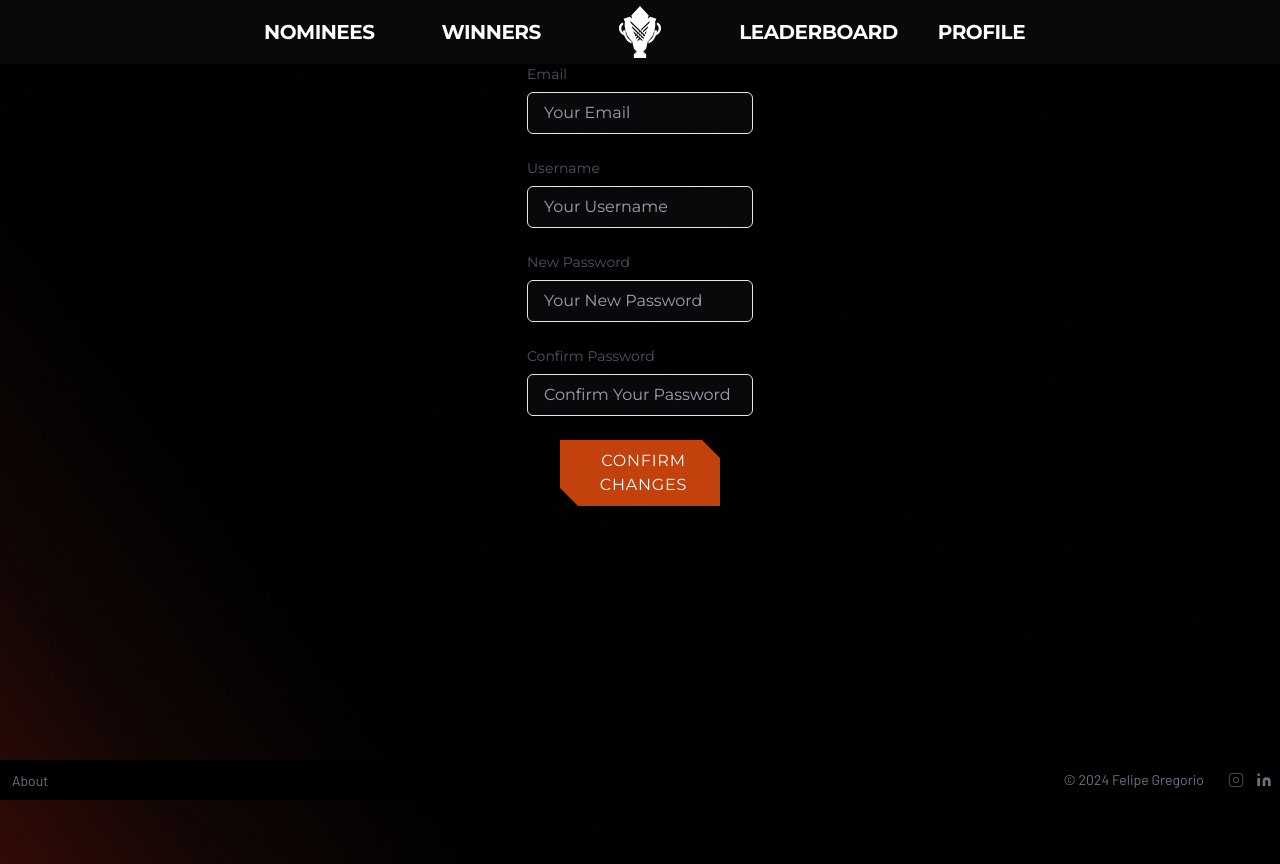
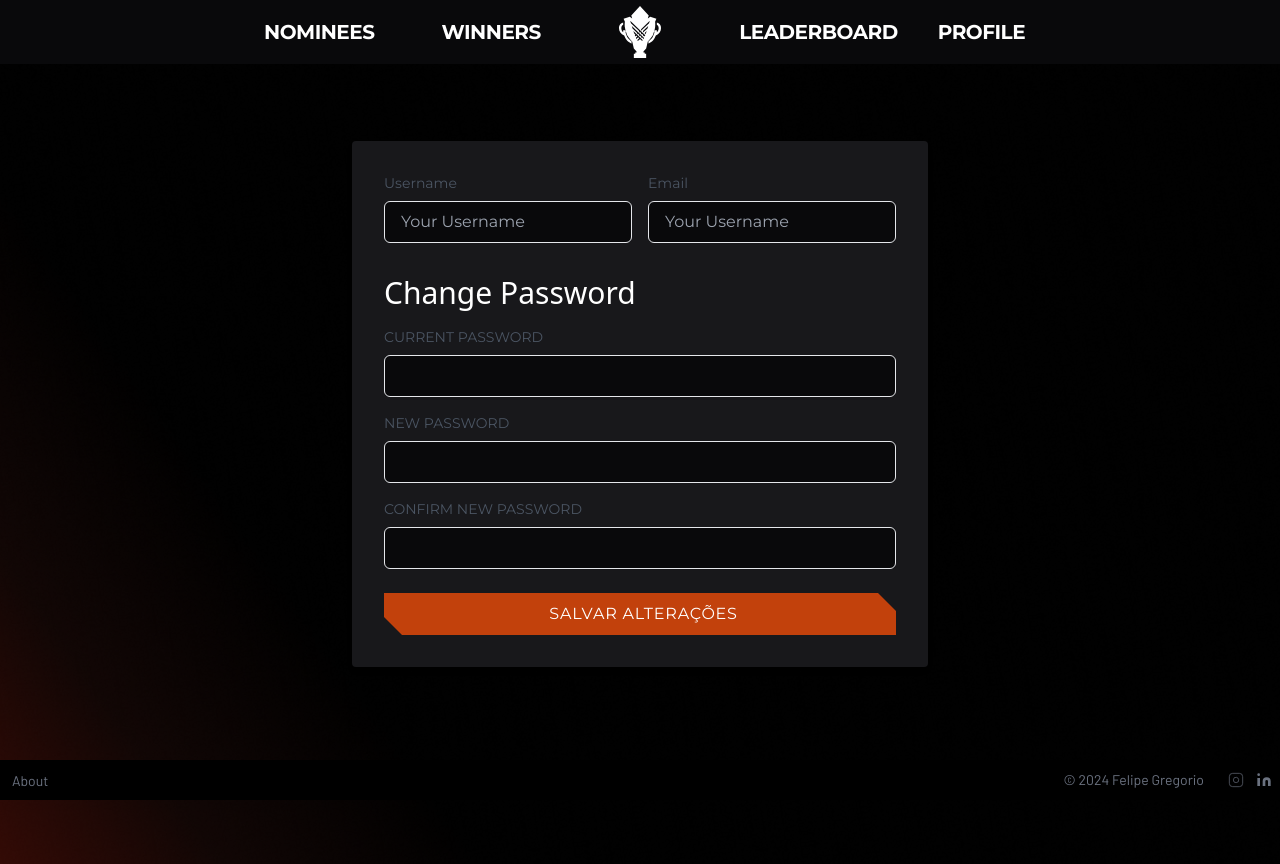
Before and after one commit to flp-gregorio/goty-bet, a React (Vite) app: page /profile in a window 1280 px wide. Built offline with nearby package versions, Linux system fonts and the light colour scheme.

Commit message:
change profile page

```diff
--- a/package.json
+++ b/package.json
@@ -12,6 +12,7 @@
   "dependencies": {
     "react": "^18.3.1",
     "react-dom": "^18.3.1",
+    "react-hook-form": "^7.52.1",
     "react-icons": "^5.2.1",
     "react-router-dom": "^6.24.1"
   },
--- a/src/pages/Profile/index.tsx
+++ b/src/pages/Profile/index.tsx
@@ -1,72 +1,78 @@
-import { useState } from "react";
+//import ButtonComponent from "../../components/ButtonComponent";
+//import InputComponent from "../../components/InputComponent";
+import { useForm } from "react-hook-form";
 import ButtonComponent from "../../components/ButtonComponent";
 import InputComponent from "../../components/InputComponent";
 import LayoutSystemComponent from "../../components/Layouts/LayoutSystemComponent";
 
+interface IFormInput {
+  username: string;
+  email: string;
+  password: string;
+  newPassword: string;
+  confirmPassword: string;
+}
+
 const Profile = () => {
-  const [email, setEmail] = useState("");
-  const [username, setUsername] = useState("");
-  const [password, setPassword] = useState("");
+  const { register, handleSubmit } = useForm<IFormInput>();
 
-  const handleChangeEmail = () => {
-    // Add functionality to change email
+  const onSubmit = (data: IFormInput) => {
+    console.log(data);
   };
-
-  const handleChangeUsername = () => {
-    // Add functionality to change username
-  };
-
-  const handleChangePassword = () => {
-    // Add functionality to change password
-  };
-
-  const handleConfirmChanges = () => {
-    // Add functionality to confirm changes
-  }
 
   return (
     <LayoutSystemComponent>
-      <div className="container flex align-middle content-center justify-center mx-auto">
-        <form className="font-montserrat">
+      <div className="flex items-center justify-center min-h-[85vh]">
+        <div className="bg-zinc-900 p-8 rounded shadow-md max-w-xl w-full mx-auto">
+          <form onSubmit={handleSubmit(onSubmit)}>
+            <div className="grid grid-cols-2 gap-4">
+              <InputComponent
+                label="Username"
+                type="text"
+                placeholder="Your Username"
+                {...register("username")}
+              />
+              <div>
                 <InputComponent
                   label="Email"
                   type="email"
-            name="email"
-            id="email"
-            onChange={(e) => setEmail(e.target.value)}
-            placeholder="Your Email"
+                  placeholder="Your Username"
+                  {...register("email")}
                 />
-          <div className="mt-6"></div>
+              </div>
+            </div>
+            <p className="text-white text-3xl mt-8">Change Password</p>
+            <div className="mt-4">
               <InputComponent
-            label="Username"
-            type="text"
-            name="username"
-            id="username"
-            onChange={(e) => setUsername(e.target.value)}
-            placeholder="Your Username"
+                label="CURRENT PASSWORD"
+                type="password"
+                placeholder=""
+                {...register("password")}
               />
-          <div className="mt-6"></div>
+            </div>
+
+            <div className="mt-4">
               <InputComponent
-            label="New Password"
+                label="NEW PASSWORD"
                 type="password"
-            name="password"
-            id="password"
-            onChange={(e) => setPassword(e.target.value)}
-            placeholder="Your New Password"
+                placeholder=""
+                {...register("newPassword")}
               />
-          <div className="mt-6"></div>
+            </div>
+            <div className="mt-4">
               <InputComponent
-            label="Confirm Password"
+                label="CONFIRM NEW PASSWORD"
                 type="password"
-            name="confirmPassword"
-            id="confirmPassword"
-            onChange={(e) => setConfirmPassword(e.target.value)}
-            placeholder="Confirm Your Password"
+                placeholder=""
+                {...register("confirmPassword")}
               />
-          <div className="mt-6 w-40 mx-auto">
-            <ButtonComponent text="Confirm Changes" onClick={handleConfirmChanges} />
+            </div>
+
+            <div className="mt-6">
+              <ButtonComponent text="SALVAR ALTERAÇÕES" type="submit" />
             </div>
           </form>
+        </div>
       </div>
     </LayoutSystemComponent>
   );
```
Also changed, not shown: 1 other file (tests, documents, lock files or other folders). Lines whose indentation alone changed are shown as unchanged.
